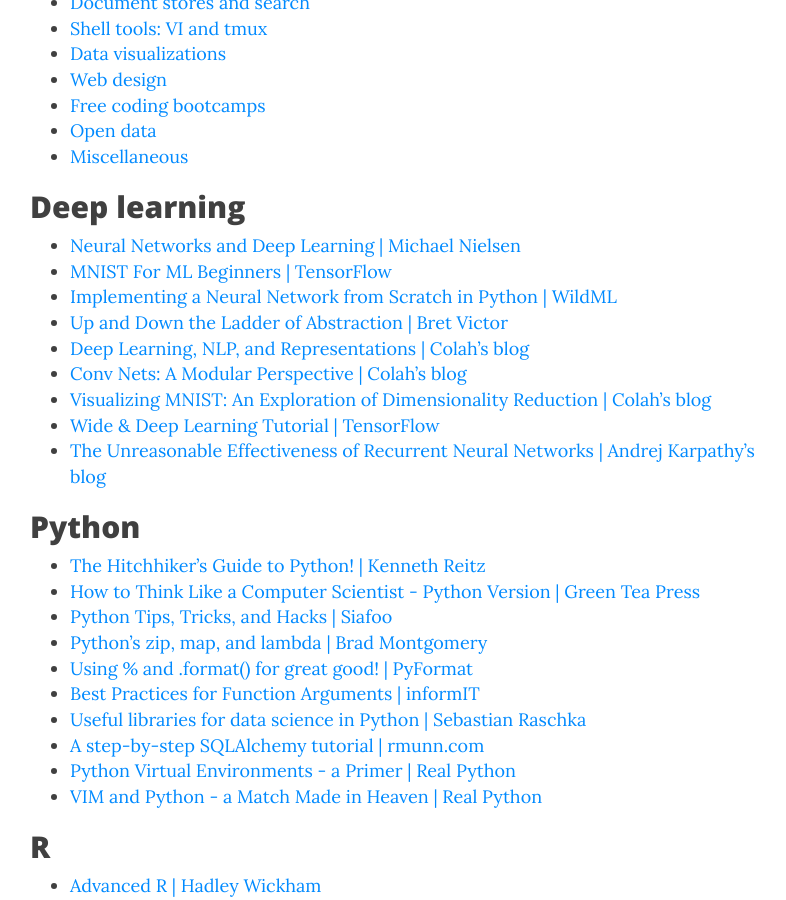
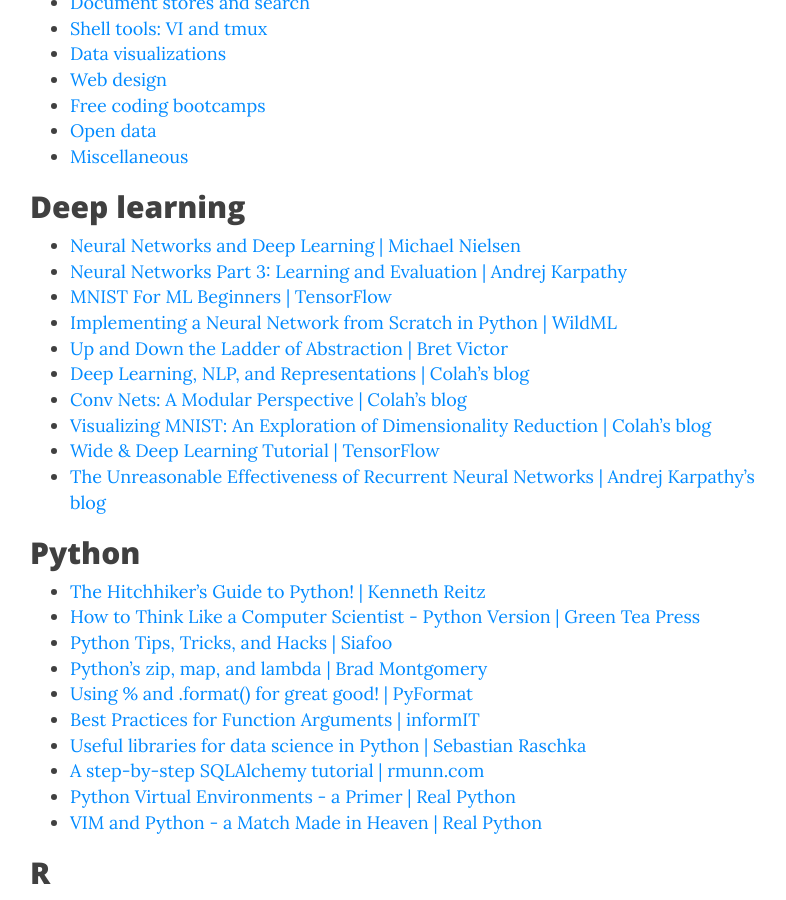
Before and after one commit to rtlee9/rtlee9.github.io, a Jekyll site: the page built from favorite-resources.md, in a window 1280 px wide and 900 px high, scrolled down 926 px. Shown: the whole window, without its empty margins (235-1021 px from the left). Built offline with Jekyll 4.4.1, drawn with Linux system fonts in a browser that asks for light colours; nearby versions of some CDN libraries.

Commit message:
Add resource: Karpathy

```diff
--- a/favorite-resources.md
+++ b/favorite-resources.md
@@ -24,6 +24,7 @@
 
 ## Deep learning
 * [Neural Networks and Deep Learning \| Michael Nielsen](http://neuralnetworksanddeeplearning.com/)
+* [Neural Networks Part 3: Learning and Evaluation \| Andrej Karpathy](http://cs231n.github.io/neural-networks-3/)
 * [MNIST For ML Beginners \| TensorFlow](https://www.tensorflow.org/versions/r0.11/tutorials/mnist/beginners/index.html#mnist-for-ml-beginners)
 * [Implementing a Neural Network from Scratch in Python \| WildML](http://www.wildml.com/2015/09/implementing-a-neural-network-from-scratch/)
 * [Up and Down the Ladder of Abstraction \| Bret Victor](http://worrydream.com/LadderOfAbstraction/)
```
